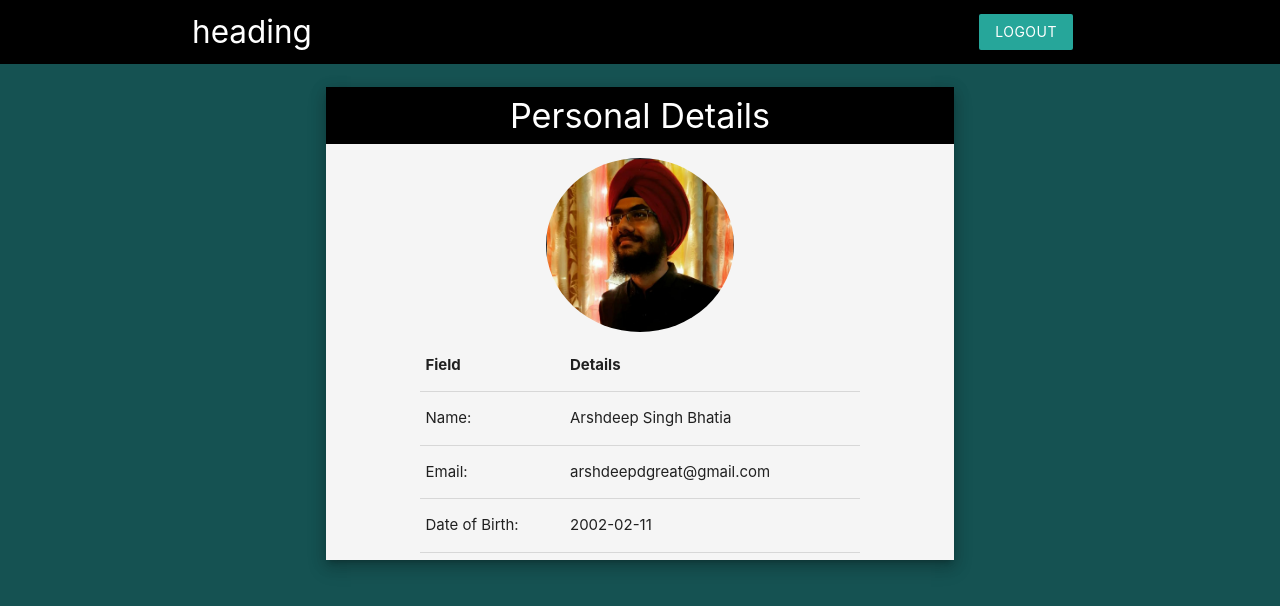
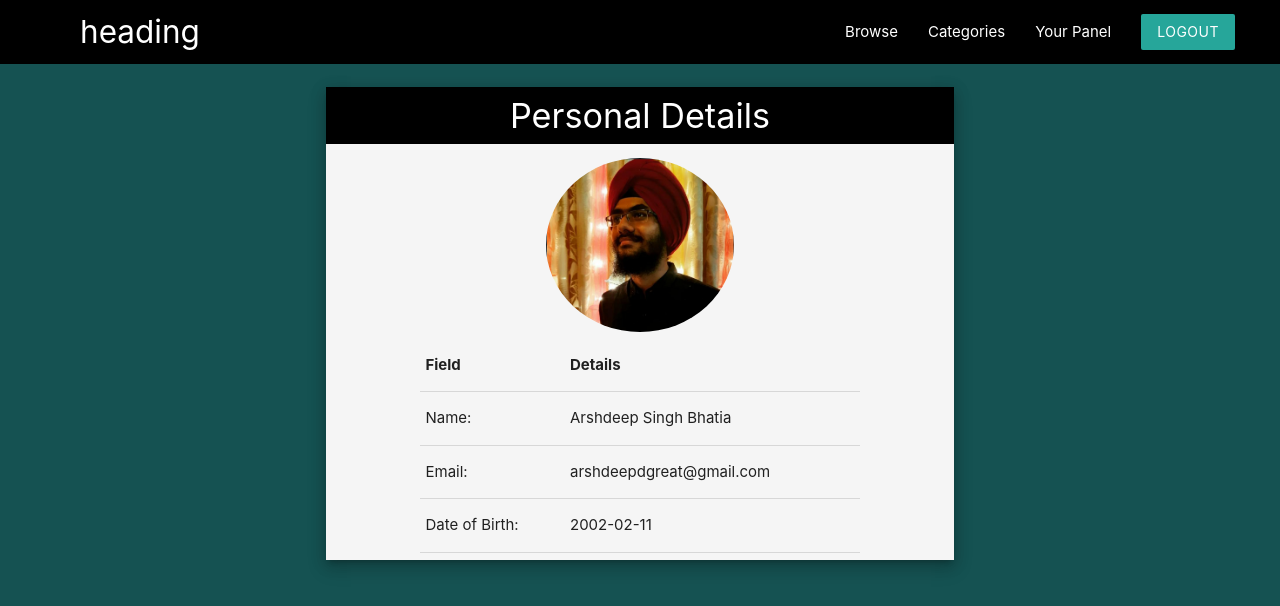
Before and after one commit to arshdeepdgreat/WebApp-Community-Forum, a PHP site: page /yourpanel.php in a window 1280 px wide. Shown: the top 606 px of the page. Run offline with PHP 8.4, Linux system fonts and the light colour scheme; a user stored in the database is signed in; data comes from the database, SQL or seed files in the repository.

Commit message:
added a loading animation for preloader

```diff
--- a/yourpanel.php
+++ b/yourpanel.php
@@ -19,16 +19,44 @@
     <meta name="viewport" content="width=device-width, initial-scale=1.0">
     <title>Your Panel</title>
     <link rel="stylesheet" href="https://cdnjs.cloudflare.com/ajax/libs/materialize/1.0.0/css/materialize.min.css">
-    <link rel="stylesheet" href="templates/style.css">
+    <link rel="stylesheet" type="text/css" href="templates/style.css">
+    <style>
+        .center-screen {
+            display: flex;
+            justify-content: center;
+            align-items: center;
+            text-align: center;
+            min-height: 100vh;
+        }
+    </style>
 </head>
 <body class="greenbg">
-    <nav class="black z-depth-0">
-        <div class="container">
-            <a href="#" class="brand-logo brand-text">heading</a>
-            <ul id="nav-mobile" class="right hide-on-small-and-down">
-                <li><a href="logout.php" class="btn brand z-depth-0">Logout</a></li>
-            </ul>
+    <div class="center-screen">
+    <div class="preloader-wrapper big active">
+      <div class="spinner-layer spinner-blue">
+        <div class="circle-clipper left">
+          <div class="circle"></div>
+        </div><div class="gap-patch">
+          <div class="circle"></div>
+        </div><div class="circle-clipper right">
+          <div class="circle"></div>
         </div>
+      </div>
+    </div>
+    </div>
+    <div class="content">
+    <nav class="black z-depth-0" style="padding-right: 30px;padding-left: 80px;">
+		<div>
+			<a href="#" class="brand-logo brand-text hide-on-med-and-down">heading</a>
+            <ul id="nav-mobile" class="right">
+                <li><a href="browse.php">Browse</a></li>
+                <li><a href="categories.php">Categories</a></li>
+                <li class="active"><a href="yourpanel.php">Your Panel</a></li>
+				<li><a href="logout.php" class="btn brand z-depth-0">Logout</a></li>
+		    </ul>
+
+            </div>
+            <br>
     </nav>
     <div class="container">
         <div class="grey lighten-4 container z-depth-3">
@@ -60,5 +88,14 @@
             </div>
         </div>
     </div>
+    </div>
+    <script>
+        document.querySelector('.content').style.display="none"
+
+        setTimeout(() => {
+            document.querySelector('.content').style.display="block"
+            document.querySelector('.center-screen').style.display="none"
+        }, 2500);
+    </script>
 </body>
 </html>
```
Also changed, not shown: templates/style.css (line endings or trailing spaces).
